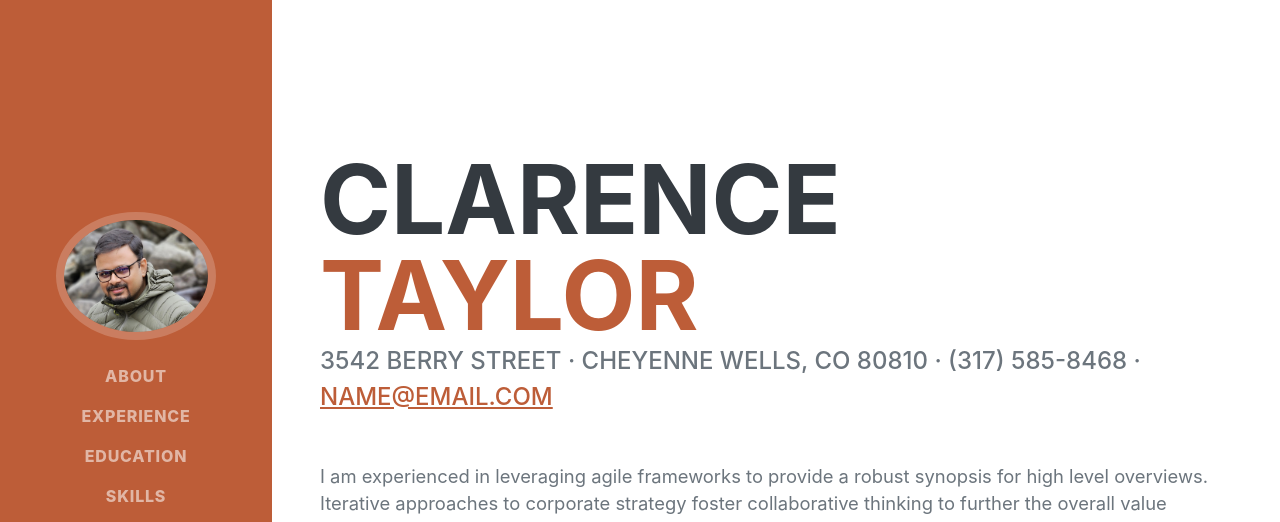
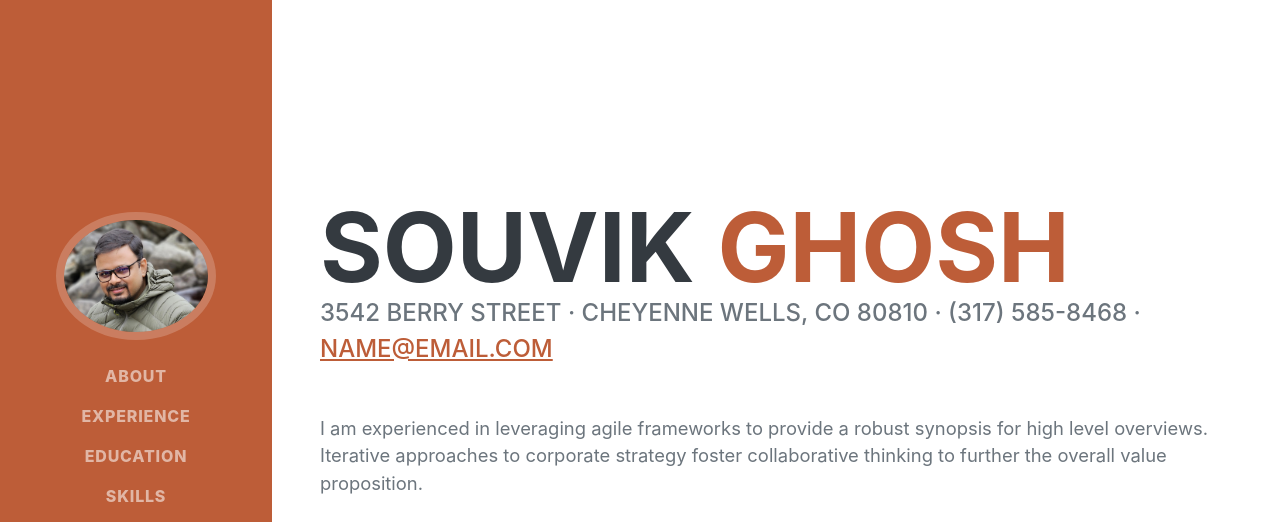
Before and after one commit to souvikghosh2010/s-portfolio-website, a plain HTML site: page index.html in a window 1280 px wide. Shown: the top 522 px of the page. Drawn offline with nearby package versions, Linux system fonts and the light colour scheme; a web font is replaced by a local one.

Commit message:
Update index.html

```diff
--- a/index.html
+++ b/index.html
@@ -40,8 +40,8 @@
             <section class="resume-section" id="about">
                 <div class="resume-section-content">
                     <h1 class="mb-0">
-                        Clarence
-                        <span class="text-primary">Taylor</span>
+                        Souvik
+                        <span class="text-primary">Ghosh</span>
                     </h1>
                     <div class="subheading mb-5">
                         3542 Berry Street · Cheyenne Wells, CO 80810 · (317) 585-8468 ·
```
